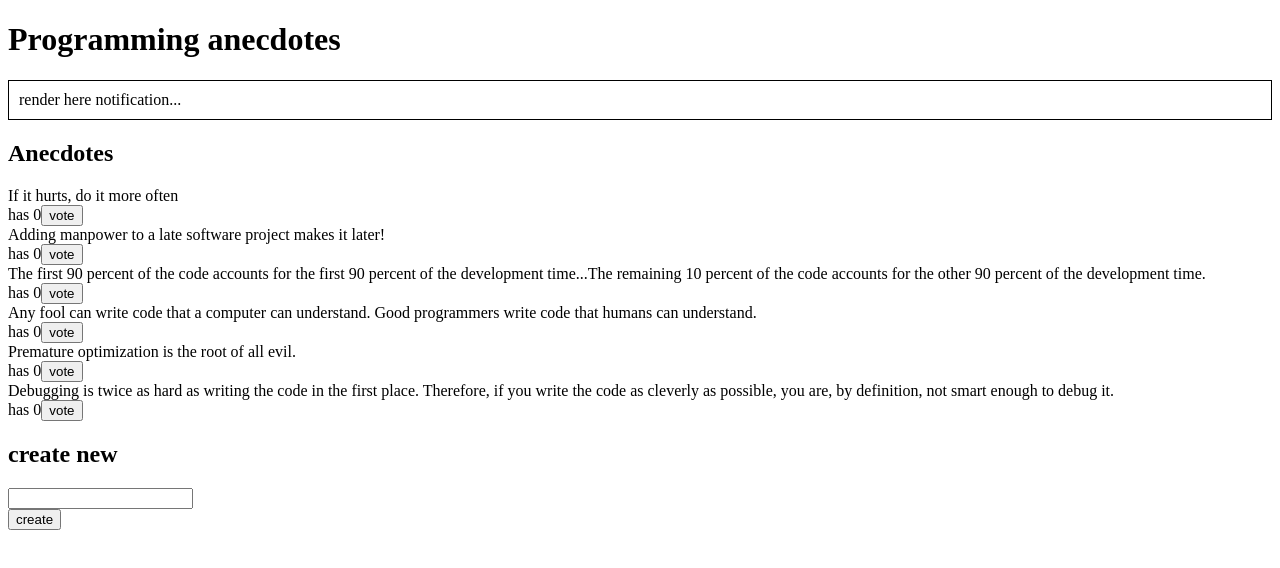
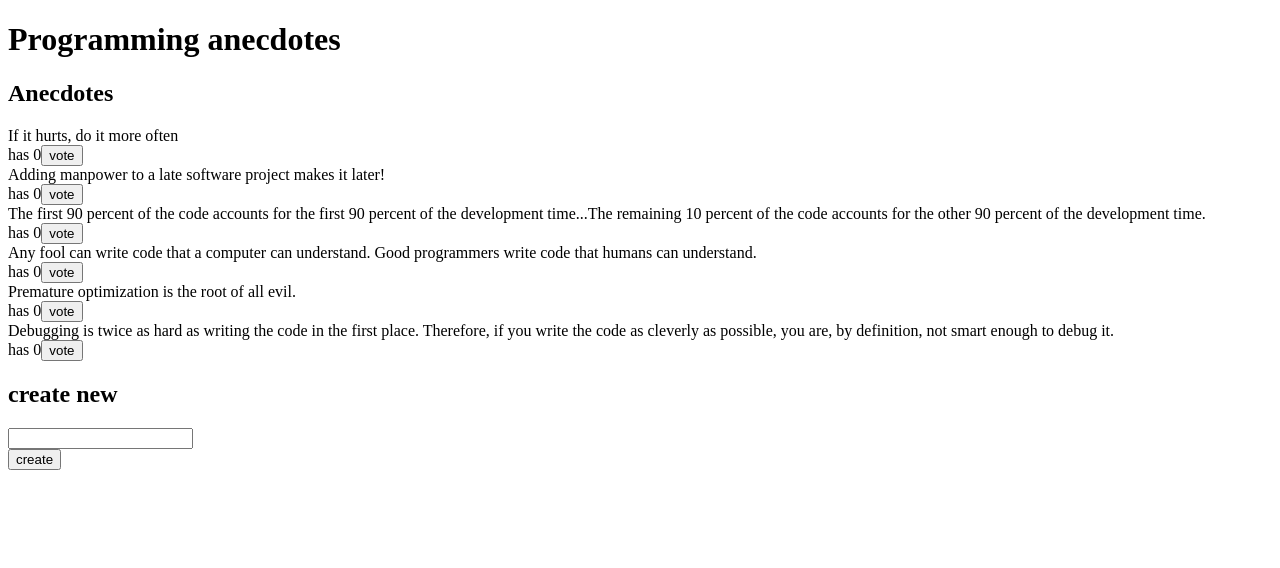
Before and after one commit to ihamaki/fullstack, a React (Create React App) app in the folder part6/more-anecdotes/: page / in a window 1280 px wide. Shown: the top 568 px of the page. Built offline with nearby package versions, Linux system fonts and the light colour scheme.

Commit message:
exercise 6.3 & 6.4

```diff
--- a/part6/more-anecdotes/src/App.js
+++ b/part6/more-anecdotes/src/App.js
@@ -4,13 +4,14 @@ import AnecdoteForm from './components/AnecdoteForm'
 import AnecdoteList from './components/AnecdoteList'
 
 class App extends React.Component {
-
   render() {
-    const anecdotes = this.props.store.getState()
     return (
       <div>
         <h1>Programming anecdotes</h1>
-        <Notification />
+        {this.props.store.getState().notification ?
+          <Notification store={this.props.store} /> :
+          ''
+        }
         <AnecdoteList store={this.props.store} />
         <AnecdoteForm store={this.props.store} />
       </div>
--- a/part6/more-anecdotes/src/components/AnecdoteForm.js
+++ b/part6/more-anecdotes/src/components/AnecdoteForm.js
@@ -1,13 +1,16 @@
 import React from 'react'
 import { anecdoteCreation } from '../reducers/anecdoteReducer'
+import { notificationAddNew, notificationRemove } from '../reducers/notificationReducer'
 
 class AnecdoteForm extends React.Component {
   handleSubmit = (e) => {
     e.preventDefault()
     const content = e.target.anecdote.value
-    this.props.store.dispatch(
-      anecdoteCreation(content)
-    )
+    this.props.store.dispatch(anecdoteCreation(content))
+    this.props.store.dispatch(notificationAddNew(content))
+    setTimeout(() => {
+      this.props.store.dispatch(notificationRemove())
+    }, 5000)
     e.target.anecdote.value = ''
   }
   render() {
--- a/part6/more-anecdotes/src/components/AnecdoteList.js
+++ b/part6/more-anecdotes/src/components/AnecdoteList.js
@@ -1,9 +1,18 @@
 import React from 'react'
 import { anecdoteVoting } from '../reducers/anecdoteReducer'
+import { notificationVote, notificationRemove } from '../reducers/notificationReducer'
 
 class AnecdoteList extends React.Component {
+  handleClick = (anecdote) => {
+    this.props.store.dispatch(anecdoteVoting(anecdote.id))
+    this.props.store.dispatch(notificationVote(anecdote.content))
+    setTimeout(() => {
+      this.props.store.dispatch(notificationRemove())
+    }, 5000)
+  }
+
   render() {
-    const anecdotes = this.props.store.getState()
+    const anecdotes = this.props.store.getState().anecdotes
     return (
       <div>
         <h2>Anecdotes</h2>
@@ -14,9 +23,7 @@ class AnecdoteList extends React.Component {
             </div>
             <div>
               has {anecdote.votes}
-              <button onClick={() =>
-                this.props.store.dispatch(anecdoteVoting(anecdote.id))
-              }>
+              <button onClick={() => this.handleClick(anecdote)}>
                 vote
               </button>
             </div>
--- a/part6/more-anecdotes/src/components/Notification.js
+++ b/part6/more-anecdotes/src/components/Notification.js
@@ -7,9 +7,11 @@ class Notification extends React.Component {
       padding: 10,
       borderWidth: 1
     }
+
+    const notification = this.props.store.getState().notification
     return (
       <div style={style}>
-        render here notification...
+        {notification}
       </div>
     )
   }
--- a/part6/more-anecdotes/src/index.js
+++ b/part6/more-anecdotes/src/index.js
@@ -2,7 +2,6 @@ import React from 'react';
 import ReactDOM from 'react-dom';
 import App from './App';
 import store from './store'
-
 
 const render = () => {
   ReactDOM.render(
--- a/part6/more-anecdotes/src/reducers/anecdoteReducer.js
+++ b/part6/more-anecdotes/src/reducers/anecdoteReducer.js
@@ -19,7 +19,7 @@ const asObject = (anecdote) => {
 
 const initialState = anecdotesAtStart.map(asObject)
 
-const reducer = (store = initialState, action) => {
+const anecdoteReducer = (store = initialState, action) => {
   if (action.type === 'VOTE') {
     const old = store.filter(a => a.id !== action.id)
     const voted = store.find(a => a.id === action.id)
@@ -49,4 +49,4 @@ export const anecdoteVoting = (anecdoteId) => {
   }
 }
 
-export default reducer
+export default anecdoteReducer
--- /dev/null
+++ b/part6/more-anecdotes/src/reducers/notificationReducer.js
@@ -0,0 +1,32 @@
+const initialNotification = ''
+
+const notificationReducer = (state = initialNotification, action) => {
+  switch (action.type) {
+    case 'SET_NOTIFICATION':
+      return action.notification
+    case 'REMOVE':
+      return ''
+    default:
+      return state
+  }
+}
+
+export const notificationAddNew = (anecdote) => {
+  return {
+    type: 'SET_NOTIFICATION',
+    notification: 'anecdote \'' + anecdote + '\' was added'
+  }
+}
+
+export const notificationVote = (anecdote) => {
+  return {
+    type: 'SET_NOTIFICATION',
+    notification: 'you voted \'' + anecdote + '\''
+  }
+}
+
+export const notificationRemove = () => {
+  return { type: 'REMOVE' }
+}
+
+export default notificationReducer
--- a/part6/more-anecdotes/src/store.js
+++ b/part6/more-anecdotes/src/store.js
@@ -1,5 +1,11 @@
-import { createStore } from 'redux'
-import reducer from './reducers/anecdoteReducer'
+import { createStore, combineReducers } from 'redux'
+import anecdoteReducer from './reducers/anecdoteReducer'
+import notificationReducer from './reducers/notificationReducer';
+
+const reducer = combineReducers({
+  anecdotes: anecdoteReducer,
+  notification: notificationReducer
+})
 
 const store = createStore(reducer)
 
```
